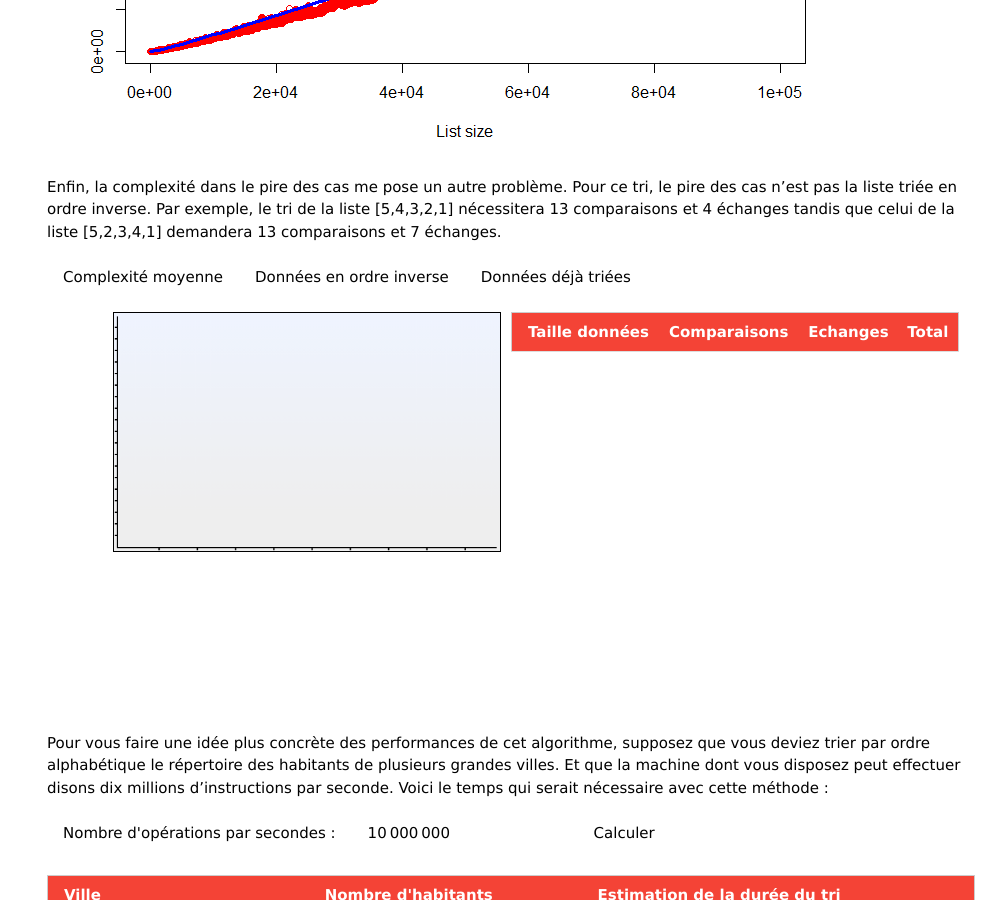
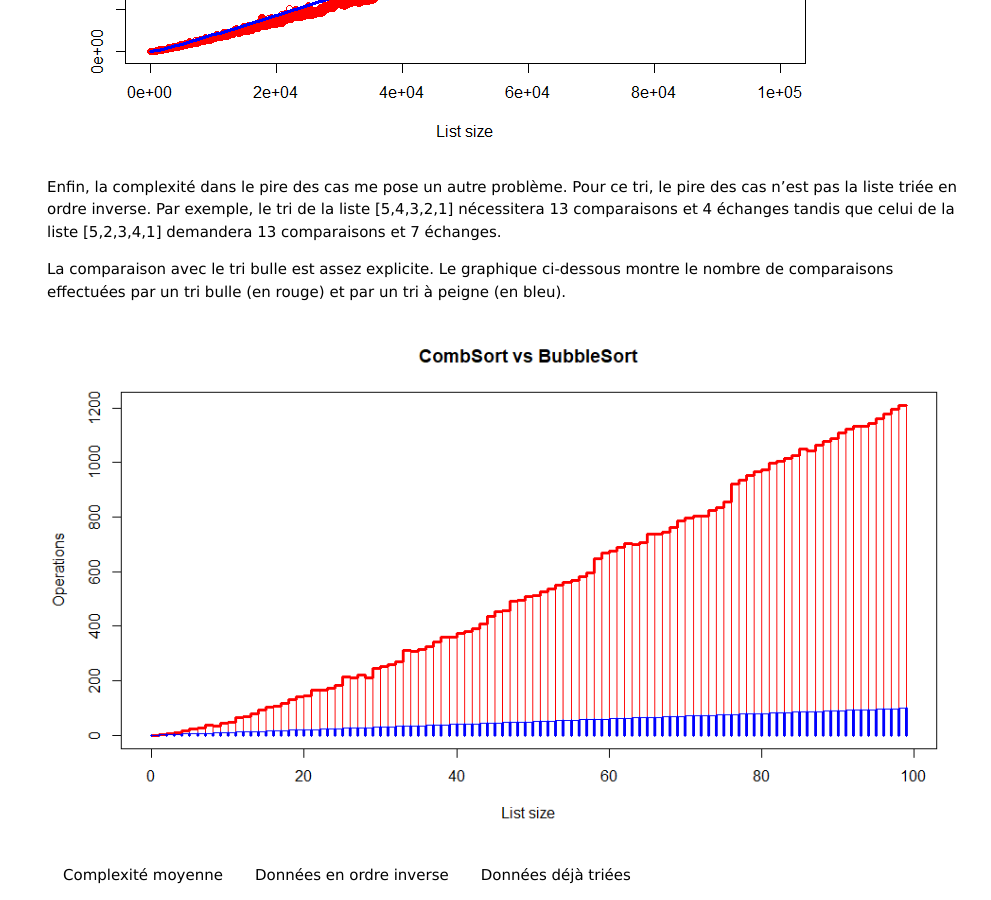
Before and after one commit to LWH-21/Algos, a Jekyll site: the page built from _posts/2021-12-19-combsort_fr.md, in a window 1280 px wide and 900 px high, scrolled down 2620 px. Shown: the whole window, without its empty margins (289-1280 px from the left). Built offline with Jekyll 4.4.1, drawn with Linux system fonts in a browser that asks for light colours; comment, search, counter and statistics services are not loaded.

Commit message:
Update 2021-12-19-combsort_fr.md

```diff
--- a/_posts/2021-12-19-combsort_fr.md
+++ b/_posts/2021-12-19-combsort_fr.md
@@ -243,6 +243,10 @@
 
 Enfin, la complexité dans le pire des cas me pose un autre problème. Pour ce tri, le pire des cas n'est pas la liste triée en ordre inverse. Par exemple, le tri de la liste [5,4,3,2,1] nécessitera 13 comparaisons et 4 échanges tandis que celui de la liste [5,2,3,4,1] demandera 13 comparaisons et 7 échanges.
 
+La comparaison avec le tri bulle est assez explicite. Le graphique ci-dessous montre le nombre de comparaisons effectuées par un tri bulle (en rouge) et par un tri à peigne (en bleu).
+
+<img src="{{ 'assets/img/sort/CombVsBubble.png' | relative_url }}" alt="Comparaison Comb sort et Bubble sort" style="max-width: 100%;height: auto;"/>
+
 <div class="w3-metro-darken w3-bar">
 <button class="w3-bar-item w3-button" onclick="sortcplx.calc('A');return false;">Complexité moyenne</button>
 <button class="w3-bar-item w3-button" onclick="sortcplx.calc('W');return false;">Données en ordre inverse</button>
```
